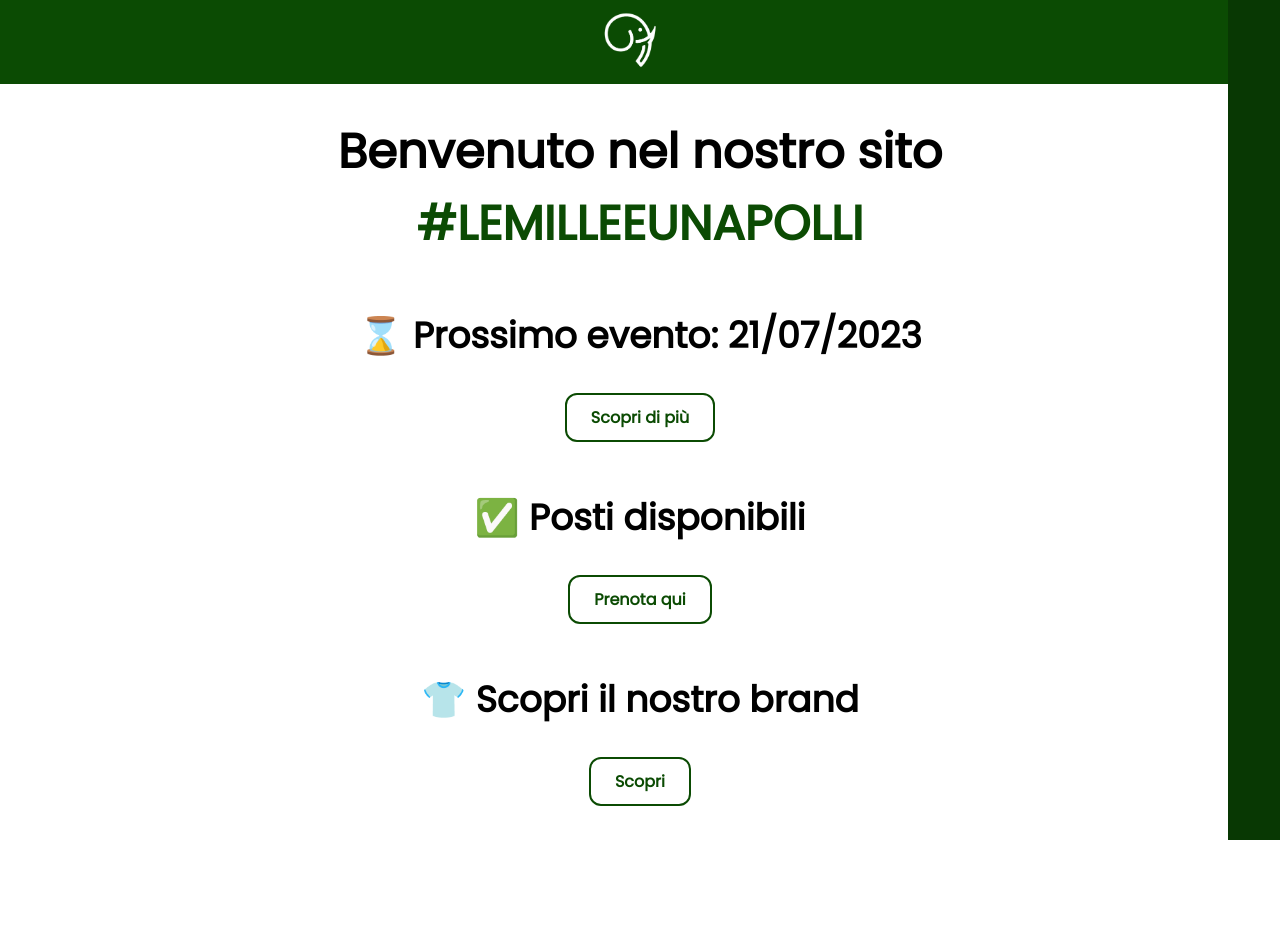
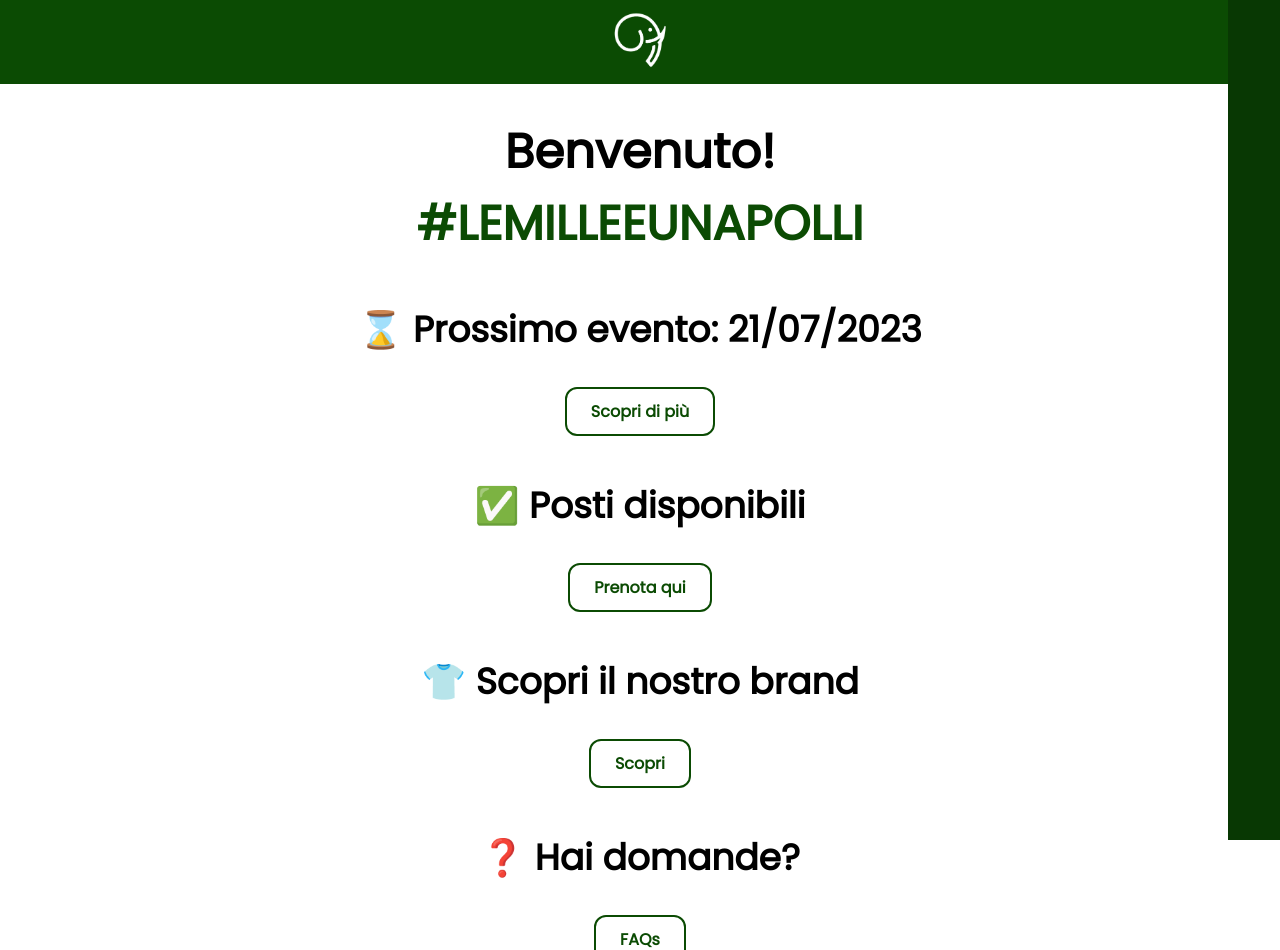
Before and after one commit to mattiagualtieri/lmeup-website, a Vue app: page / in a window 1280 px wide. Shown: the top 950 px of the page. Built offline with nearby package versions, Linux system fonts and the light colour scheme.

Commit message:
Home page adjustments

```diff
--- a/src/components/Navbar.vue
+++ b/src/components/Navbar.vue
@@ -1,7 +1,9 @@
 <template>
     <nav>
       <div class="logo">
-        <img src="../assets/logo.png" alt="Home" />
+        <router-link to="/" @click="closeMenu">
+          <img src="../assets/logo.png" alt="Home" />
+        </router-link>
       </div>
       <div class="menu-toggle" @click="toggleMenu">
         <font-awesome-icon icon="fa-solid fa-bars" size="lg" style="color: #ffffff;" />
@@ -19,6 +21,9 @@
           </li>
           <li>
             <router-link to="/brand" @click="closeMenu">Brand</router-link>
+          </li>
+          <li>
+            <router-link to="/faq" @click="closeMenu">FAQs</router-link>
           </li>
           <li>
             <router-link to="/about" @click="closeMenu">About</router-link>
@@ -74,11 +79,11 @@ nav {
   justify-content: center;
   position: sticky;
   top: 0;
-  left: 0;;
+  left: 0;
 }
 
 .logo {
-  margin-right: 20px;
+  margin: auto;
 }
 
 .logo img {
@@ -119,7 +124,7 @@ ul {
 li {
   font-family: 'Poppins', sans-serif;
   font-size: 24px;
-  margin-bottom: 16px;
+  margin-bottom: 12px;
 }
 
 a {
--- a/src/router/index.js
+++ b/src/router/index.js
@@ -2,6 +2,7 @@ import { createRouter, createWebHistory } from 'vue-router'
 import Home from '../views/Home.vue'
 import Events from '../views/Events.vue'
 import Brand from '../views/Brand.vue'
+import Faq from '../views/Faq.vue'
 import About from '../views/About.vue'
 
 const router = createRouter({
@@ -23,6 +24,11 @@ const router = createRouter({
       component: Brand
     },
     {
+      path: '/faq',
+      name: 'faq',
+      component: Faq
+    },
+    {
       path: '/about',
       name: 'about',
       component: About
--- /dev/null
+++ b/src/views/Faq.vue
@@ -0,0 +1,3 @@
+<template>
+    <h3>FAQ</h3>
+</template>
--- a/src/views/Home.vue
+++ b/src/views/Home.vue
@@ -1,7 +1,7 @@
 <template>
   <div class="content">
     <p class="title">
-      <h1>Benvenuto nel nostro sito <br>
+      <h1>Benvenuto!<br>
         <span class="highlight">#LEMILLEEUNAPOLLI</span>
       </h1>
     </p>
@@ -20,8 +20,14 @@
     <p class="subtitle">
       <h2><span>&#128085;</span> Scopri il nostro brand</h2>
     </p>
-    <RouterLink to="/">
-      <button class="subtitle-button" style="margin-bottom: 300px;">Scopri</button>
+    <RouterLink to="/brand">
+      <button class="subtitle-button">Scopri</button>
+    </RouterLink>
+    <p class="subtitle">
+      <h2><span>&#10067;</span> Hai domande?</h2>
+    </p>
+    <RouterLink to="/faq">
+      <button class="subtitle-button" style="margin-bottom: 300px;">FAQs</button>
     </RouterLink>
   </div>
 </template>
@@ -43,6 +49,8 @@ export default {
 .content {
   align-items: center;
   text-align: center;
+  padding-left: 28px;
+  padding-right: 28px;
 }
 
 .title {
@@ -60,7 +68,7 @@ export default {
   font-size: 24px;
   font-family: 'Poppins', sans-serif;
   margin: auto;
-  margin-top: 48px;
+  margin-top: 42px;
 }
 
 .subtitle-button {
@@ -94,19 +102,7 @@ export default {
     font-size: 14px;
   }
   .subtitle-button {
-    background-color: white;
-    border: 2px solid #0b4b03;
-    border-radius: 12px;
-    color: #0b4b03;
-    font-family: 'Poppins', sans-serif;
-    padding: 10px 24px;
-    text-align: center;
-    text-decoration: none;
-    display: inline-block;
     font-size: 12px;
-    font-weight: bold;
-    transition-duration: 0.4s;
-    cursor: pointer;
   }
 }
 </style>
```
